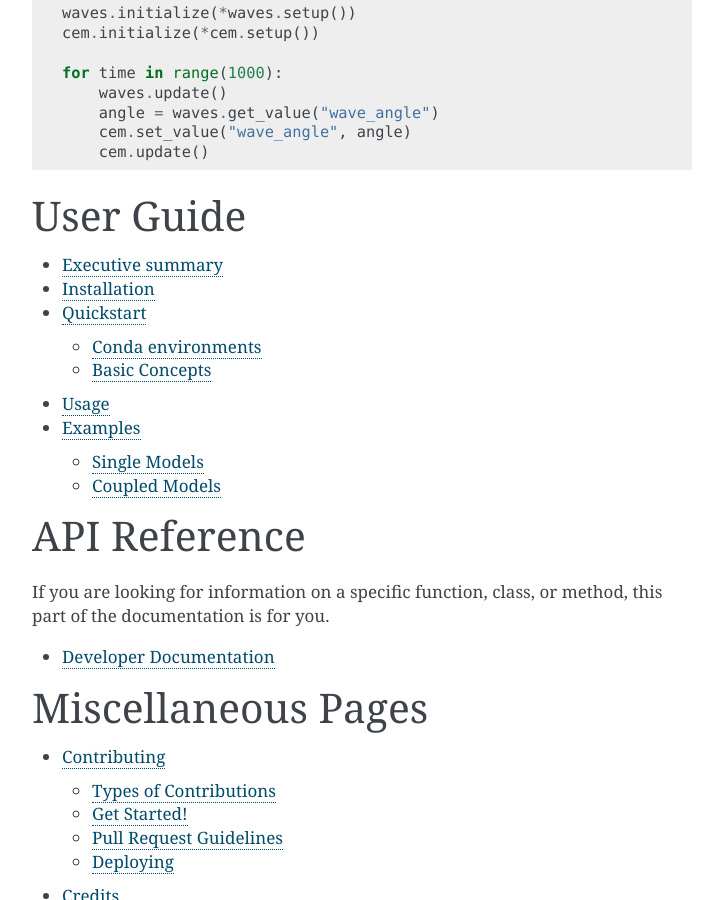
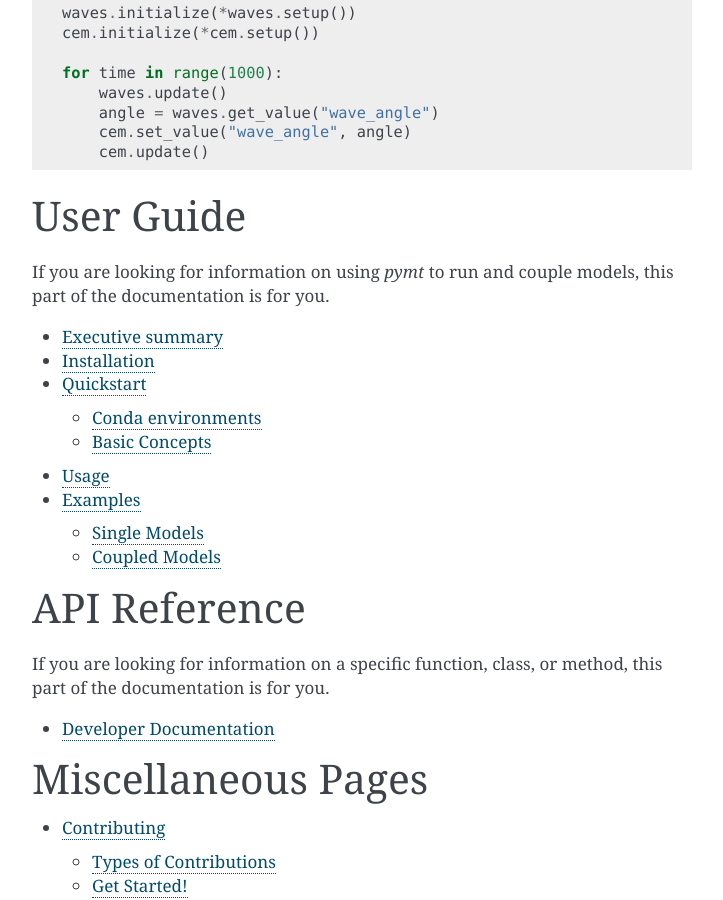
Before and after one commit to csdms/pymt, a Sphinx documentation site: the page built from docs/index.rst, in a window 1280 px wide and 900 px high, scrolled down 523 px. Shown: the whole window, without its empty margins (388-1111 px from the left). Built offline with Sphinx 7.4.7, drawn with Linux system fonts in a browser that asks for light colours; pages that are not in the unit, such as notebooks, are missing from menus.

Commit message:
Add blurb for User Guide
It parallels the blurb for the API Reference.

```diff
--- a/docs/index.rst
+++ b/docs/index.rst
@@ -40,6 +40,9 @@ What does it look like?  Here is an example of a simple PyMT program:
 User Guide
 ----------
 
+If you are looking for information on using *pymt* to run and couple models,
+this part of the documentation is for you.
+
 .. toctree::
    :maxdepth: 2
 
```
